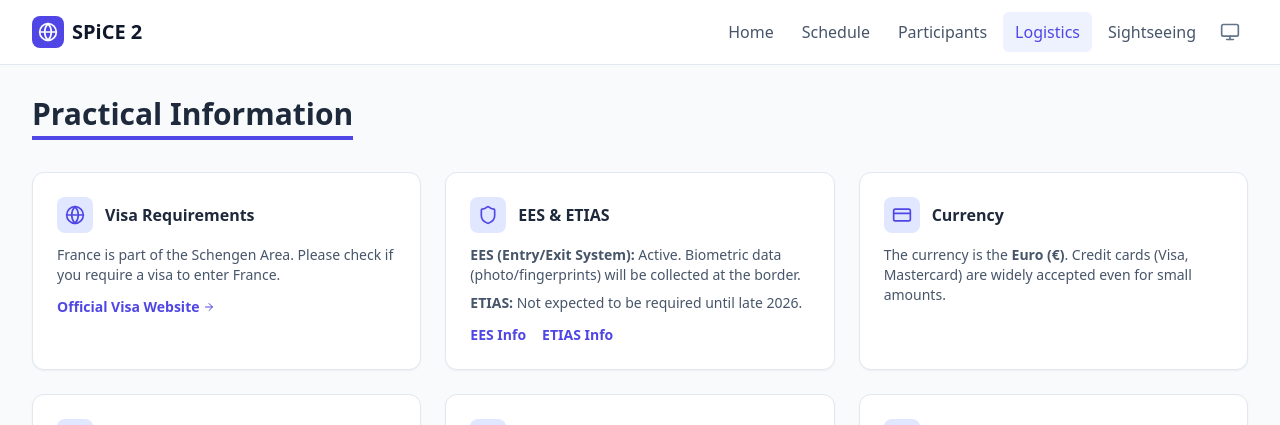
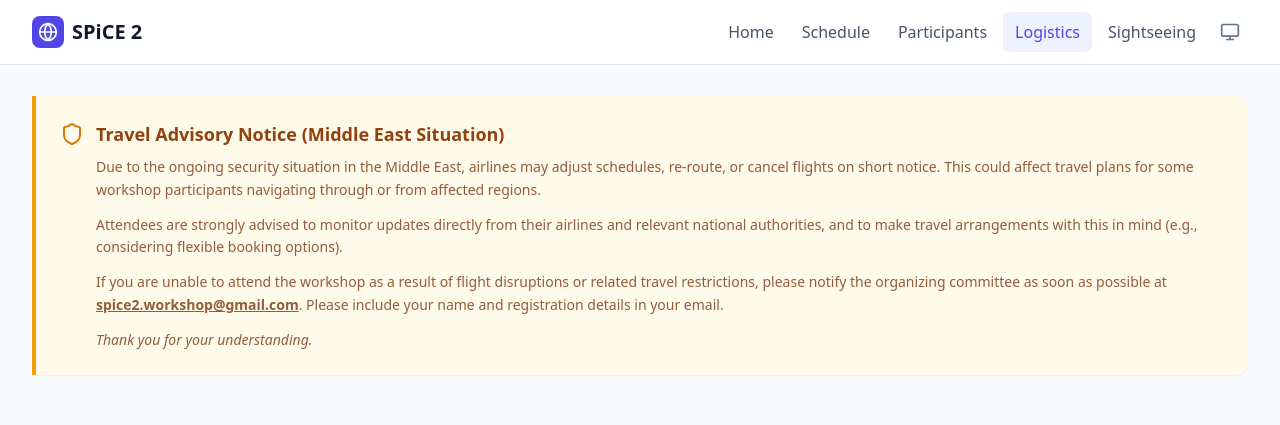
Before and after one commit to spice-workshop/spice-workshop.github.io, a React (Vite) app: page /logistics in a window 1280 px wide. Shown: the top 425 px of the page. Built offline with nearby package versions, Linux system fonts and the light colour scheme.

Commit message:
[Feature] Add travel advisory to logistics page

```diff
--- a/src/data/Constants.tsx
+++ b/src/data/Constants.tsx
@@ -11,6 +11,7 @@ interface ConstantsType {
     subtitle: string;
     date: string;
     location: string;
+    email: string;
     description: ReactNode;
     cocText: string;
   };
@@ -55,6 +56,7 @@ export const CONSTANTS: ConstantsType = {
     subtitle: "Simulating Physics in Celestial Ecosystems",
     date: "March 16-20, 2026",
     location: "Lyon, France",
+    email: "spice2.workshop@gmail.com",
     description: (
       <>
         In April 2024, we organised the workshop <a href="https://www.astr.tohoku.ac.jp/~tomida/spice/" target="_blank" rel="noreferrer" className="text-indigo-600 dark:text-indigo-400 hover:underline">"Simulating Physics In Celestial Ecosystem (SPiCE): Star, Disk, and Planet Formation"</a> at Tohoku University in Sendai, Japan.
@@ -100,7 +102,7 @@ export const CONSTANTS: ConstantsType = {
     mapDirections: "https://www.google.com/maps/dir/?api=1&destination=ENS+de+Lyon+Monod+Campus,+Lyon,+France",
 
     // Restaurant (Dinner): Le Bouchon des Filles – 20 rue Sergent-Blandan, 69001 Lyon
-    restaurantMap: "https://www.google.com/maps/embed?pb=!1m18!1m12!1m3!1d2783.234567890123!2d4.828123456789012!3d45.762345678901234!2m3!1f0!2f0!3f0!3m2!1i1024!2i768!4f13.1!3m3!1m2!1s0x47f4eb59c1c1c1c1%3A0xabcdef1234567890!2sLe+Bouchon+des+Filles%2C+20+Rue+Sergent-Blandan%2C+69001+Lyon!5e0!3m2!1sen!2sfr!4v1700000000001!5m2!1sen!2sfr",
+    restaurantMap: "https://www.google.com/maps/embed?pb=!1m18!1m12!1m3!1d2543.308266558406!2d4.827069719719415!3d45.76866319385698!2m3!1f0!2f0!3f0!3m2!1i1024!2i768!4f13.1!3m3!1m2!1s0x47f4eb01f439fe73%3A0xc28debbb730b4077!2sLe%20Bouchon%20des%20Filles!5e0!3m2!1sen!2sfr!4v1772545481328!5m2!1sen!2sfr",
     restaurantDirections: "https://www.google.com/maps/dir/?api=1&destination=20+Rue+Sergent-Blandan,+69001+Lyon,+France",
 
     // CROUS Data
@@ -108,7 +110,7 @@ export const CONSTANTS: ConstantsType = {
     crousDirections: "https://www.google.com/maps/dir/?api=1&destination=ENS+de+Lyon+Monod+Campus,+Lyon,+France",
 
     // Social Event: La Commune – 3 Rue Pré-Gaudry, 69007 Lyon
-    socialEventMap: "https://www.google.com/maps/embed?pb=!1m18!1m12!1m3!1d2784.912345678901!2d4.834567890123456!3d45.734567890123456!2m3!1f0!2f0!3f0!3m2!1i1024!2i768!4f13.1!3m3!1m2!1s0x47f4ea4b2e2e2e2e%3A0x9876543210fedcba!2sLa+Commune%2C+3+Rue+Pr%C3%A9-Gaudry%2C+69007+Lyon!5e0!3m2!1sen!2sfr!4v1700000000002!5m2!1sen!2sfr",
+    socialEventMap: "https://www.google.com/maps/embed?pb=!1m18!1m12!1m3!1d693.7037080399427!2d4.833498452602922!3d45.742159379077506!2m3!1f0!2f0!3f0!3m2!1i1024!2i768!4f13.1!3m3!1m2!1s0x47f4ea36fe0aae01%3A0x7ec701be035dddb!2sLa%20Commune!5e0!3m2!1sen!2sfr!4v1772545573411!5m2!1sen!2sfr",
     socialEventDirections: "https://www.google.com/maps/dir/?api=1&destination=3+Rue+Pré-Gaudry,+69007+Lyon,+France",
     socialEventRegistration: "https://forms.gle/ktSeR9Sa85DDnup97"
   },
--- a/src/pages/Logistics.tsx
+++ b/src/pages/Logistics.tsx
@@ -18,6 +18,33 @@ const LogisticsView: FC = () => {
           keywords="Lyon travel, ENS de Lyon venue, conference logistics, visa France, hotel Lyon, TGV Lyon, Rhônexpress"
         />
 
+        {/* Travel Advisory Notice */}
+        <div className="mb-12">
+            <div className="bg-amber-50 dark:bg-amber-900/20 border-l-4 border-amber-500 p-6 rounded-r-xl shadow-sm">
+                <div className="flex items-start gap-3">
+                    <Shield className="w-6 h-6 text-amber-600 dark:text-amber-400 flex-shrink-0 mt-0.5" />
+                    <div>
+                        <h3 className="text-lg font-bold text-amber-800 dark:text-amber-300 mb-2">
+                            Travel Advisory Notice (Middle East Situation)
+                        </h3>
+                        <div className="text-amber-900/80 dark:text-amber-200/80 space-y-3 text-sm leading-relaxed">
+                            <p>
+                                Due to the ongoing security situation in the Middle East, airlines may adjust schedules, re-route, or cancel flights on short notice. This could affect travel plans for some workshop participants navigating through or from affected regions.
+                            </p>
+                            <p>
+                                Attendees are strongly advised to monitor updates directly from their airlines and relevant national authorities, and to make travel arrangements with this in mind (e.g., considering flexible booking options).
+                            </p>
+                            <p>
+                                If you are unable to attend the workshop as a result of flight disruptions or related travel restrictions, please notify the organizing committee as soon as possible at <a href={`mailto:${CONSTANTS.details.email}`} className="font-bold underline hover:text-amber-700 dark:hover:text-amber-100">{CONSTANTS.details.email}</a>. Please include your name and registration details in your email.
+                            </p>
+                            <p className="font-medium italic">
+                                Thank you for your understanding.
+                            </p>
+                        </div>
+                    </div>
+                </div>
+            </div>
+        </div>
 
         {/* Section 1: Practical Information */}
         <div className="mb-20">
@@ -251,7 +278,8 @@ const LogisticsView: FC = () => {
                 <div>
                      <div className="bg-white dark:bg-slate-800 p-6 rounded-xl border border-slate-200 dark:border-slate-700 shadow-sm">
                         <h4 className="font-bold text-slate-800 dark:text-white mb-1">Salle Condorcet - ENS de Lyon (Monod Site)</h4>
-                        <p className="text-slate-600 dark:text-slate-400 text-sm mb-2">1 Pl. de l'École, 69007 Lyon</p>
+                        <p className="text-slate-600 dark:text-slate-400 text-sm mb-1">1 Pl. de l'École, 69007 Lyon</p>
+                        <p className="text-slate-600 dark:text-slate-400 text-sm mb-2">The star icon on the map show the location of the venue. Click the map to zoom in and find the venue.</p>
 
                         <div className="bg-amber-400 dark:bg-amber-900/20 border border-amber-200 dark:border-amber-800 rounded-lg p-4 mb-4 flex items-start gap-3">
                             <Lightbulb className="w-5 h-5 text-amber-600 dark:text-amber-400 flex-shrink-0 mt-0.5" />
```
